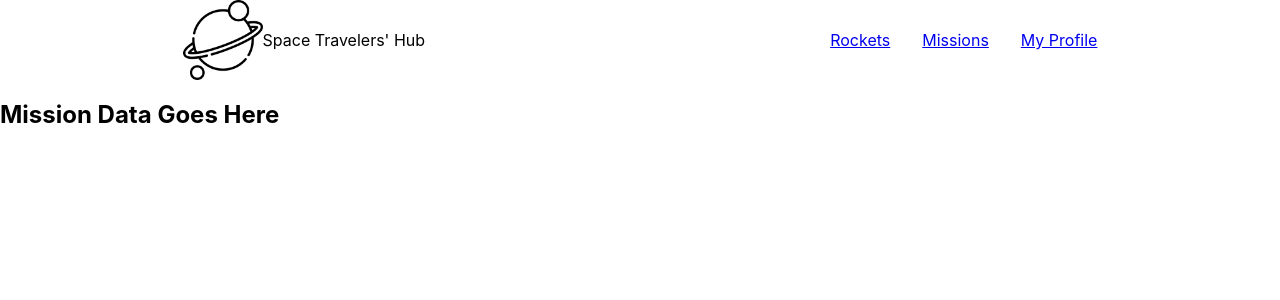
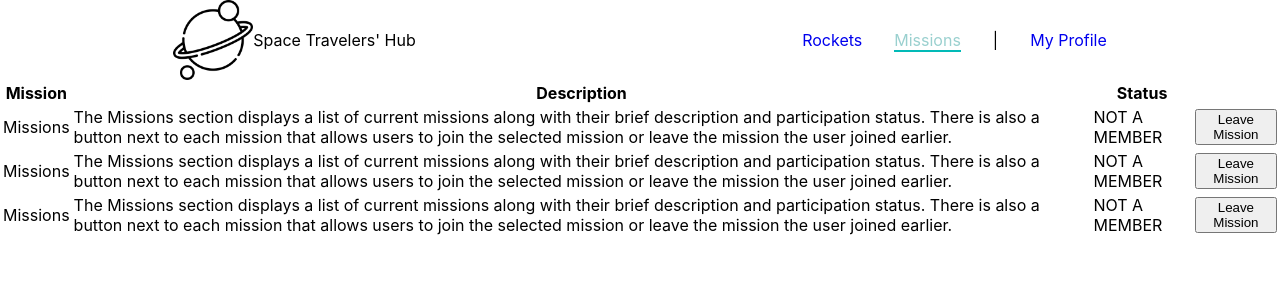
Before and after one commit to anyars-encarta/react-group-project, a React (Create React App) app: page /missions in a window 1280 px wide. Shown: the top 300 px of the page. Built offline with nearby package versions, Linux system fonts and the light colour scheme.

Commit message:
Implement basic structure for missions

```diff
--- a/package.json
+++ b/package.json
@@ -6,11 +6,13 @@
     "@testing-library/jest-dom": "^5.17.0",
     "@testing-library/react": "^13.4.0",
     "@testing-library/user-event": "^13.5.0",
+    "axios": "^1.5.0",
     "react": "^18.2.0",
     "react-dom": "^18.2.0",
     "react-redux": "^8.1.2",
     "react-router-dom": "^6.15.0",
     "react-scripts": "5.0.1",
+    "redux": "^4.2.1",
     "redux-logger": "^3.0.6",
     "web-vitals": "^2.1.4"
   },
--- a/src/components/Missions.jsx
+++ b/src/components/Missions.jsx
@@ -1,6 +1,59 @@
 const Missions = () => (
   <div className="missions">
-    <h2>Mission Data Goes Here</h2>
+    <table>
+      <thead>
+        <tr>
+          <th>Mission</th>
+          <th>Description</th>
+          <th>Status</th>
+          <th> </th>
+        </tr>
+      </thead>
+      <tbody>
+        <tr>
+          <td>Missions</td>
+          <td>
+            The Missions section displays a list of current missions
+            along with their brief description and participation status.
+            There is also a button next to each mission that allows users
+            to join the selected mission or leave the mission the user
+            joined earlier.
+          </td>
+          <td>NOT A MEMBER</td>
+          <td>
+            <button type="button">Leave Mission</button>
+          </td>
+        </tr>
+        <tr>
+          <td>Missions</td>
+          <td>
+            The Missions section displays a list of current missions
+            along with their brief description and participation status.
+            There is also a button next to each mission that allows users
+            to join the selected mission or leave the mission the user
+            joined earlier.
+          </td>
+          <td>NOT A MEMBER</td>
+          <td>
+            <button type="button">Leave Mission</button>
+          </td>
+        </tr>
+        <tr>
+          <td>Missions</td>
+          <td>
+            The Missions section displays a list of current missions
+            along with their brief description and participation status.
+            There is also a button next to each mission that allows users
+            to join the selected mission or leave the mission the user
+            joined earlier.
+          </td>
+          <td>NOT A MEMBER</td>
+          <td>
+            <button type="button">Leave Mission</button>
+          </td>
+        </tr>
+      </tbody>
+    </table>
   </div>
 );
 
--- a/src/components/Navbar.jsx
+++ b/src/components/Navbar.jsx
@@ -10,9 +10,10 @@ const Navbar = () => (
     </div>
     <nav className="navbar">
       <ul className="nav-items">
-        <li className="nav-item"><NavLink to="/">Rockets</NavLink></li>
-        <li className="nav-item"><NavLink to="/missions">Missions</NavLink></li>
-        <li className="nav-item"><NavLink to="/my-profile">My Profile</NavLink></li>
+        <li><NavLink to="/" className={({ isActive }) => (isActive ? 'active link' : 'pending link')}>Rockets</NavLink></li>
+        <li><NavLink to="/missions" className="link">Missions</NavLink></li>
+        <li>|</li>
+        <li><NavLink to="/my-profile" className="link profile-link">My Profile</NavLink></li>
       </ul>
     </nav>
   </header>
--- a/src/styles/navbar.css
+++ b/src/styles/navbar.css
@@ -19,3 +19,13 @@ header {
     display: flex;
     gap: 2rem;
 }
+
+ .link {
+    text-decoration: none;
+}
+
+.navbar a:hover,
+.navbar .active {
+  color: #9ad0cf;
+  border-bottom: 2px solid #02bab7;
+}
```
Also changed, not shown: src/redux/reducers/missionsReducer.jsx (added), 1 other file (tests, documents, lock files or other folders).
